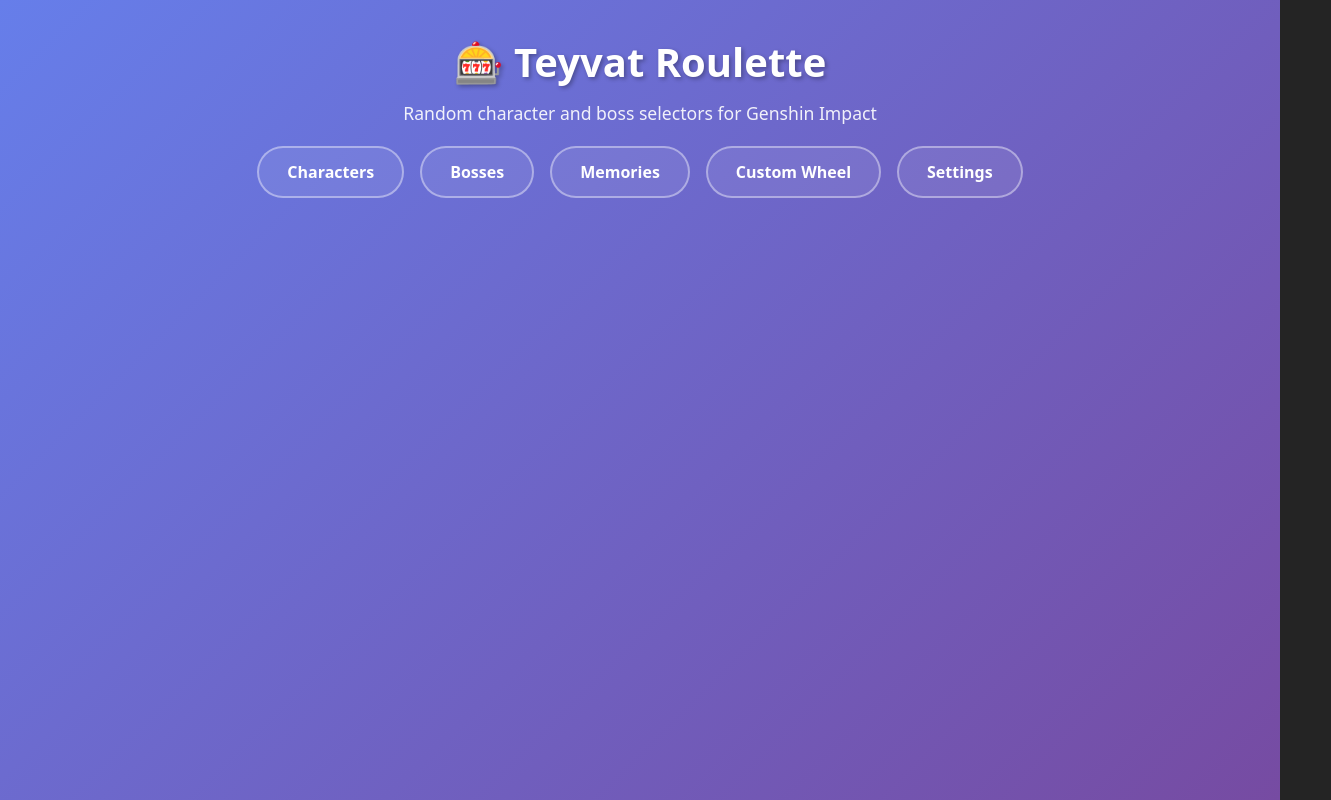
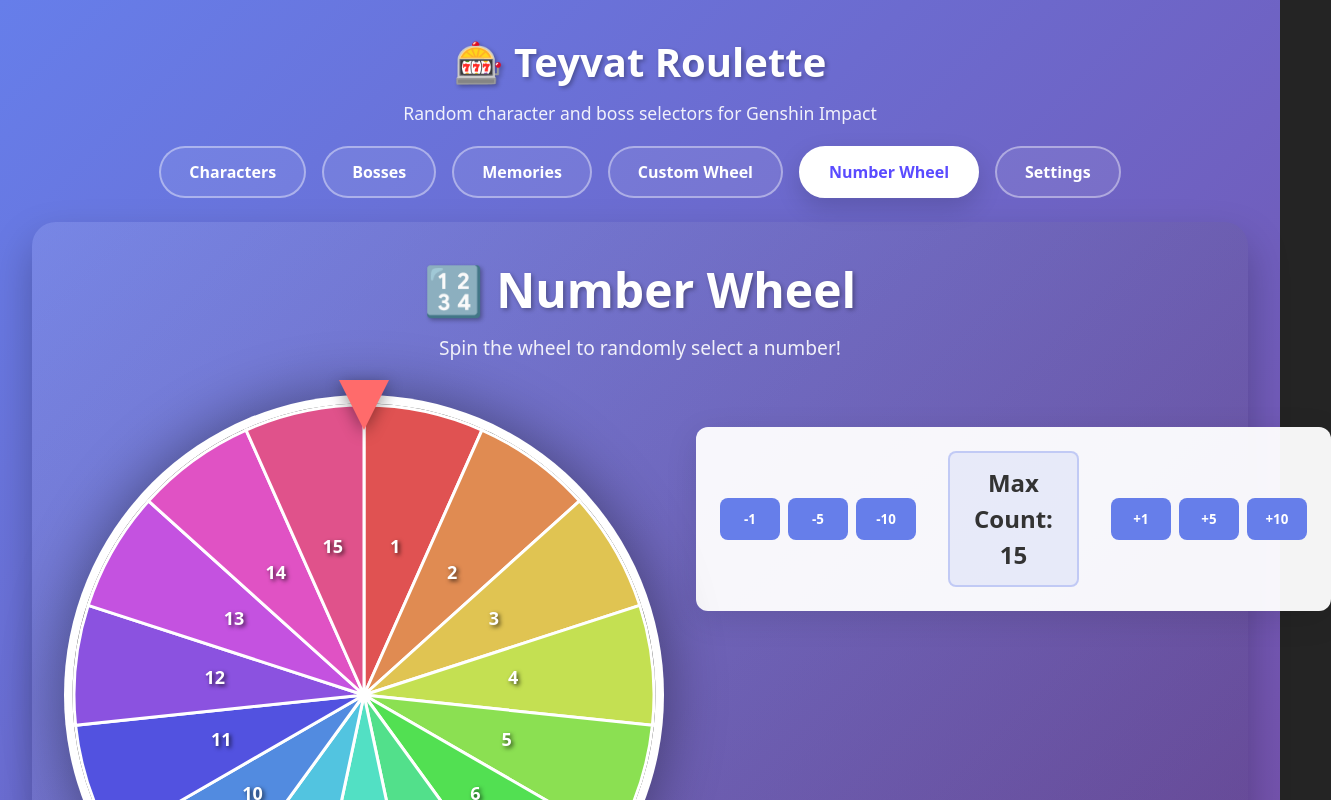
Before and after one commit to SonitBahl/Teyvat-Roulette, a React (Vite) app: page /numbers in a window 1280 px wide. Shown: the top 800 px of the page, 1331 px wide, since content can reach past the window. Built offline with nearby package versions, Linux system fonts and the light colour scheme.

Commit message:
number wheel, default settings update

```diff
--- a/src/App.css
+++ b/src/App.css
@@ -359,6 +359,65 @@ input:checked + .toggle-slider:before {
   color: #666;
   font-size: 0.9rem;
   line-height: 1.5;
+}
+
+/* Number Wheel Controls */
+.number-controls {
+  display: flex;
+  justify-content: space-between;
+  align-items: center;
+  margin-top: 2rem;
+  padding: 1.5rem;
+  background: rgba(255, 255, 255, 0.95);
+  border-radius: 12px;
+  box-shadow: 0 8px 32px rgba(0, 0, 0, 0.1);
+  gap: 2rem;
+}
+
+.control-group {
+  display: flex;
+  gap: 0.5rem;
+}
+
+.decrease-controls button,
+.increase-controls button {
+  padding: 0.75rem 1rem;
+  background: #667eea;
+  color: white;
+  border: none;
+  border-radius: 8px;
+  font-weight: 600;
+  cursor: pointer;
+  transition: all 0.3s ease;
+  min-width: 60px;
+}
+
+.decrease-controls button:hover:not(:disabled),
+.increase-controls button:hover:not(:disabled) {
+  background: #5a6fd8;
+  transform: translateY(-2px);
+}
+
+.decrease-controls button:disabled,
+.increase-controls button:disabled {
+  background: #ccc;
+  cursor: not-allowed;
+  transform: none;
+}
+
+.center-display {
+  flex: 1;
+  text-align: center;
+}
+
+.max-count-display {
+  font-size: 1.5rem;
+  font-weight: 700;
+  color: #333;
+  padding: 0.75rem 1.5rem;
+  background: rgba(103, 126, 234, 0.1);
+  border-radius: 8px;
+  border: 2px solid rgba(103, 126, 234, 0.3);
 }
 
 .nav-link.active {
--- a/src/App.jsx
+++ b/src/App.jsx
@@ -4,6 +4,7 @@ import CharacterRoulette from './pages/CharacterRoulette'
 import BossesPage from './pages/BossesPage'
 import CollagePage from './pages/CollagePage'
 import CustomWheel from './pages/CustomWheel'
+import NumberWheel from './pages/NumberWheel'
 import Settings from './pages/Settings'
 import { SettingsProvider } from './contexts/SettingsContext'
 
@@ -27,6 +28,9 @@ function App() {
             <NavLink to="/custom" className={({ isActive }) => `nav-link ${isActive ? 'active' : ''}`}>
               Custom Wheel
             </NavLink>
+            <NavLink to="/numbers" className={({ isActive }) => `nav-link ${isActive ? 'active' : ''}`}>
+              Number Wheel
+            </NavLink>
             <NavLink to="/settings" className={({ isActive }) => `nav-link ${isActive ? 'active' : ''}`}>
               Settings
             </NavLink>
@@ -38,6 +42,7 @@ function App() {
             <Route path="/bosses" element={<BossesPage />} />
             <Route path="/collage" element={<CollagePage />} />
             <Route path="/custom" element={<CustomWheel />} />
+            <Route path="/numbers" element={<NumberWheel />} />
             <Route path="/settings" element={<Settings />} />
           </Routes>
         </main>
--- a/src/components/Wheel.jsx
+++ b/src/components/Wheel.jsx
@@ -3,15 +3,26 @@ import '../App.css'
 
 function Wheel({ items, isSpinning, highlightedIndex, selectedItem, emptyMessage = 'No options available' }) {
   const [isCelebrating, setIsCelebrating] = useState(false)
+  const [wasAnimated, setWasAnimated] = useState(false)
 
-  // Trigger celebration when spinning stops and we have a selected item
+  // Track if animation was used
   useEffect(() => {
-    if (!isSpinning && selectedItem) {
+    if (isSpinning) {
+      setWasAnimated(true)
+    }
+  }, [isSpinning])
+
+  // Trigger celebration only when animation was used and spinning stops
+  useEffect(() => {
+    if (!isSpinning && selectedItem && wasAnimated) {
       setIsCelebrating(true)
-      const timer = setTimeout(() => setIsCelebrating(false), 1000)
+      const timer = setTimeout(() => {
+        setIsCelebrating(false)
+        setWasAnimated(false) // Reset for next spin
+      }, 1000)
       return () => clearTimeout(timer)
     }
-  }, [isSpinning, selectedItem])
+  }, [isSpinning, selectedItem, wasAnimated])
 
   if (!items.length) {
     return (
--- a/src/contexts/SettingsContext.jsx
+++ b/src/contexts/SettingsContext.jsx
@@ -1,7 +1,7 @@
 import { createContext, useContext, useEffect, useState } from 'react'
 
 const DEFAULT_SETTINGS = {
-  wheelAnimation: true,
+  wheelAnimation: false,
   showNonCompliantBosses: false
 }
 
--- /dev/null
+++ b/src/pages/NumberWheel.jsx
@@ -0,0 +1,148 @@
+import { useState } from 'react'
+import '../App.css'
+import Wheel from '../components/Wheel'
+import { useSettings } from '../contexts/SettingsContext'
+
+function NumberWheel() {
+  const [maxCount, setMaxCount] = useState(15)
+  const [selectedNumber, setSelectedNumber] = useState(null)
+  const [showPopup, setShowPopup] = useState(false)
+  const [isSpinning, setIsSpinning] = useState(false)
+  const [highlightedIndex, setHighlightedIndex] = useState(-1)
+  const { settings } = useSettings()
+
+  const getWheelItems = () => {
+    return Array.from({ length: maxCount }, (_, i) => ({ name: (i + 1).toString() }))
+  }
+
+  const updateCount = (delta) => {
+    const newCount = maxCount + delta
+    if (newCount >= 1) {
+      setMaxCount(newCount)
+      setSelectedNumber(null)
+      setHighlightedIndex(-1)
+    }
+  }
+
+  const spinWheel = () => {
+    const wheelItems = getWheelItems()
+    if (wheelItems.length === 0 || isSpinning) return
+
+    const finalIndex = Math.floor(Math.random() * wheelItems.length)
+    const selected = wheelItems[finalIndex]
+
+    if (settings.wheelAnimation) {
+      // Sequential highlighting animation
+      setIsSpinning(true)
+      setHighlightedIndex(-1) // Reset highlight
+
+      // Calculate animation sequence for 5-second duration
+      const totalDuration = 5000 // 5 seconds total
+      let currentIndex = 0
+      let elapsed = 0
+      let currentDelay = 30 // Start very fast
+
+      const animateNext = () => {
+        if (elapsed >= totalDuration) {
+          // Final stop on selected number
+          setHighlightedIndex(finalIndex)
+          setTimeout(() => {
+            setIsSpinning(false)
+            setSelectedNumber(selected.name)
+            setShowPopup(true)
+          }, 500)
+          return
+        }
+
+        // Move to next index
+        currentIndex = (currentIndex + 1) % wheelItems.length
+
+        // Calculate progress for easing
+        const progress = elapsed / totalDuration
+        const easeOutProgress = 1 - Math.pow(1 - progress, 3) // Cubic ease-out
+
+        // Dramatic slowdown: start at 30ms, end at ~600ms
+        currentDelay = 30 + (570 * easeOutProgress)
+
+        setHighlightedIndex(currentIndex)
+        elapsed += currentDelay
+
+        setTimeout(animateNext, currentDelay)
+      }
+
+      // Start animation
+      setTimeout(animateNext, 100)
+    } else {
+      // Instant selection without animation
+      setSelectedNumber(selected.name)
+      setShowPopup(true)
+    }
+  }
+
+  const closePopup = () => {
+    setShowPopup(false)
+  }
+
+  const wheelItems = getWheelItems()
+
+  return (
+    <div className="roulette-page">
+      <div className="header">
+        <h1>🔢 Number Wheel</h1>
+        <p>Spin the wheel to randomly select a number!</p>
+      </div>
+
+      <div className="main-content">
+        <div className="wheel-container">
+          <Wheel
+            items={wheelItems}
+            isSpinning={isSpinning}
+            highlightedIndex={highlightedIndex}
+            selectedItem={selectedNumber ? { name: selectedNumber } : null}
+            emptyMessage="No numbers available"
+          />
+          <button className="spin-button" onClick={spinWheel} disabled={wheelItems.length === 0 || isSpinning}>
+            {isSpinning ? 'Spinning...' : wheelItems.length === 0 ? 'No Numbers Available' : 'Spin the Number Wheel!'}
+          </button>
+        </div>
+
+        <div className="number-controls">
+          <div className="control-group decrease-controls">
+            <button onClick={() => updateCount(-1)} disabled={maxCount <= 1}>-1</button>
+            <button onClick={() => updateCount(-5)} disabled={maxCount <= 5}>-5</button>
+            <button onClick={() => updateCount(-10)} disabled={maxCount <= 10}>-10</button>
+          </div>
+
+          <div className="control-group center-display">
+            <span className="max-count-display">Max Count: {maxCount}</span>
+          </div>
+
+          <div className="control-group increase-controls">
+            <button onClick={() => updateCount(1)}>+1</button>
+            <button onClick={() => updateCount(5)}>+5</button>
+            <button onClick={() => updateCount(10)}>+10</button>
+          </div>
+        </div>
+      </div>
+
+      {showPopup && selectedNumber && (
+        <div className="popup-overlay" onClick={closePopup}>
+          <div className="popup-content" onClick={e => e.stopPropagation()}>
+            <button className="popup-close" onClick={closePopup}>
+              ×
+            </button>
+            <h2>🎯 Selected Number!</h2>
+            <div className="character-info">
+              <h3>{selectedNumber}</h3>
+            </div>
+            <button className="popup-close-btn" onClick={closePopup}>
+              Close
+            </button>
+          </div>
+        </div>
+      )}
+    </div>
+  )
+}
+
+export default NumberWheel
```
